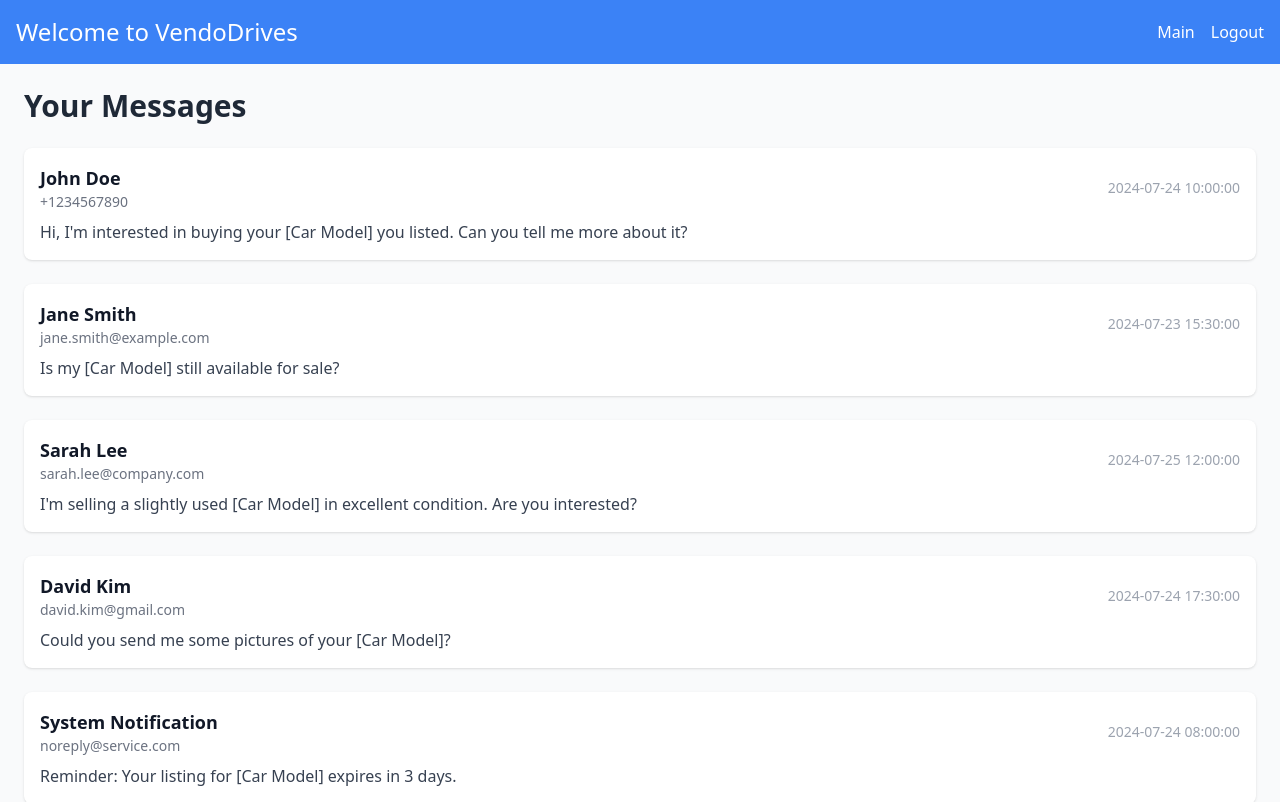
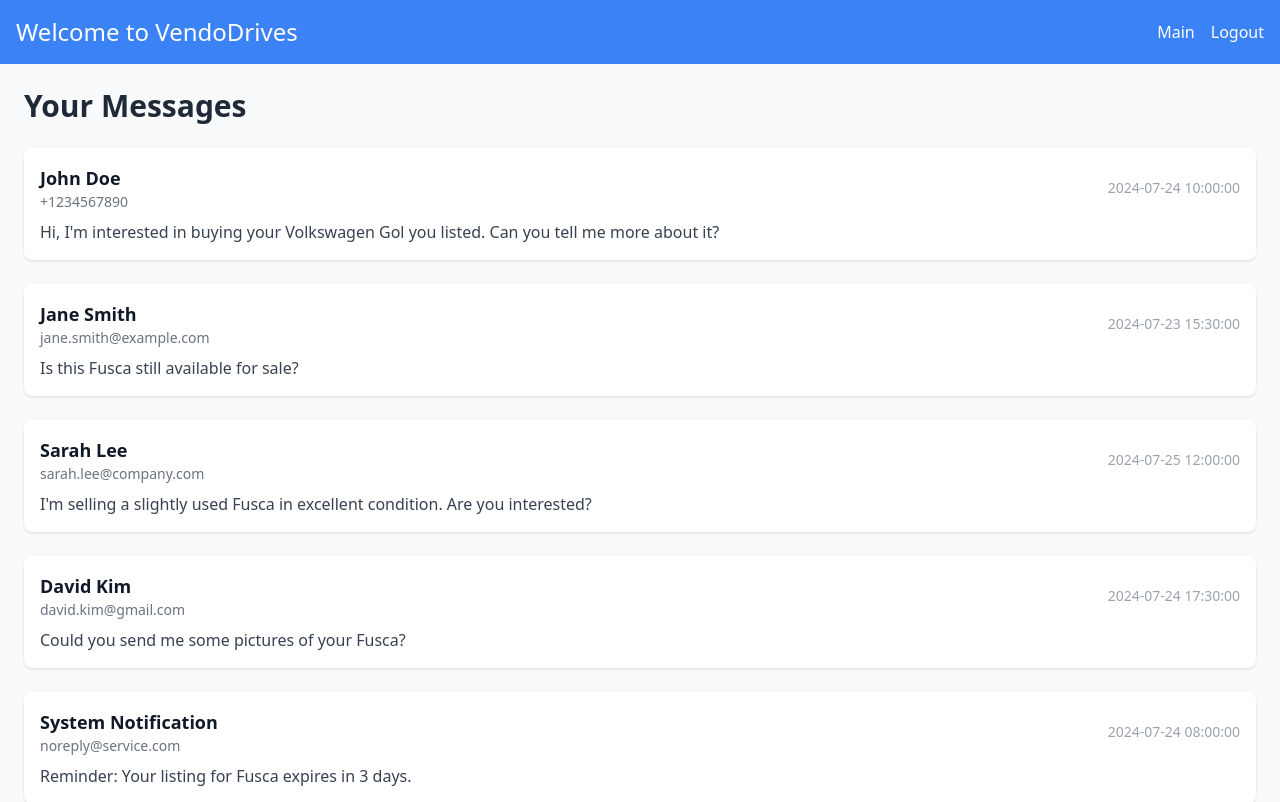
Before and after one commit to andre-amato/vendodrives, a React (Vite) app in the folder client/: page /messages in a window 1280 px wide. Shown: the top 802 px of the page. Built offline with nearby package versions, Linux system fonts and the light colour scheme.

Commit message:
fix: working on main

```diff
--- a/client/src/pages/Main.jsx
+++ b/client/src/pages/Main.jsx
@@ -4,17 +4,19 @@ import Header from '../components/Header';
 
 const Main = () => {
   return (
-    <div>
-      <Header />
+    <div className='main-container'>
+      <Header className='sticky top-0 bg-white shadow-md z-30' />{' '}
+      {/* Sticky Header */}
       <main className='p-4'>
-        <div className='text-gray-700 mb-4'>Welcome to VendoDrives!</div>
-        <div className='grid grid-cols-1 sm:grid-cols-2 md:grid-cols-3 gap-4'>
-          <div className='flex justify-center'>
-            {' '}
-            {/* Container for centering */}
+        <div className='flex'>
+          <div className='form-container sticky top-4 w-1/3 h-fit p-4 overflow-y-auto bg-white shadow-md z-20'>
+            {/* Sticky form with 30% width */}
             <CarForm />
           </div>
-          <div className='flex justify-center'>
+          <div className='card-container flex flex-wrap justify-end ml-auto w-2/3 h-screen overflow-y-auto'>
+            <Card />
+            <Card />
+            <Card />
             <Card />
             <Card />
             <Card />
--- a/client/src/pages/Messages.jsx
+++ b/client/src/pages/Messages.jsx
@@ -8,14 +8,14 @@ const messages = [
     contact: '+1234567890',
     time: '2024-07-24 10:00:00',
     content:
-      "Hi, I'm interested in buying your [Car Model] you listed. Can you tell me more about it?",
+      "Hi, I'm interested in buying your Volkswagen Gol you listed. Can you tell me more about it?",
   },
   {
     id: 2,
     name: 'Jane Smith',
     contact: 'jane.smith@example.com',
     time: '2024-07-23 15:30:00',
-    content: 'Is my [Car Model] still available for sale?',
+    content: 'Is this Fusca still available for sale?',
   },
   {
     id: 3,
@@ -23,21 +23,21 @@ const messages = [
     contact: 'sarah.lee@company.com',
     time: '2024-07-25 12:00:00',
     content:
-      "I'm selling a slightly used [Car Model] in excellent condition. Are you interested?",
+      "I'm selling a slightly used Fusca in excellent condition. Are you interested?",
   },
   {
     id: 4,
     name: 'David Kim',
     contact: 'david.kim@gmail.com',
     time: '2024-07-24 17:30:00',
-    content: 'Could you send me some pictures of your [Car Model]?',
+    content: 'Could you send me some pictures of your Fusca?',
   },
   {
     id: 5,
     name: 'System Notification',
     contact: 'noreply@service.com',
     time: '2024-07-24 08:00:00',
-    content: 'Reminder: Your listing for [Car Model] expires in 3 days.',
+    content: 'Reminder: Your listing for Fusca expires in 3 days.',
   },
   {
     id: 6,
```
